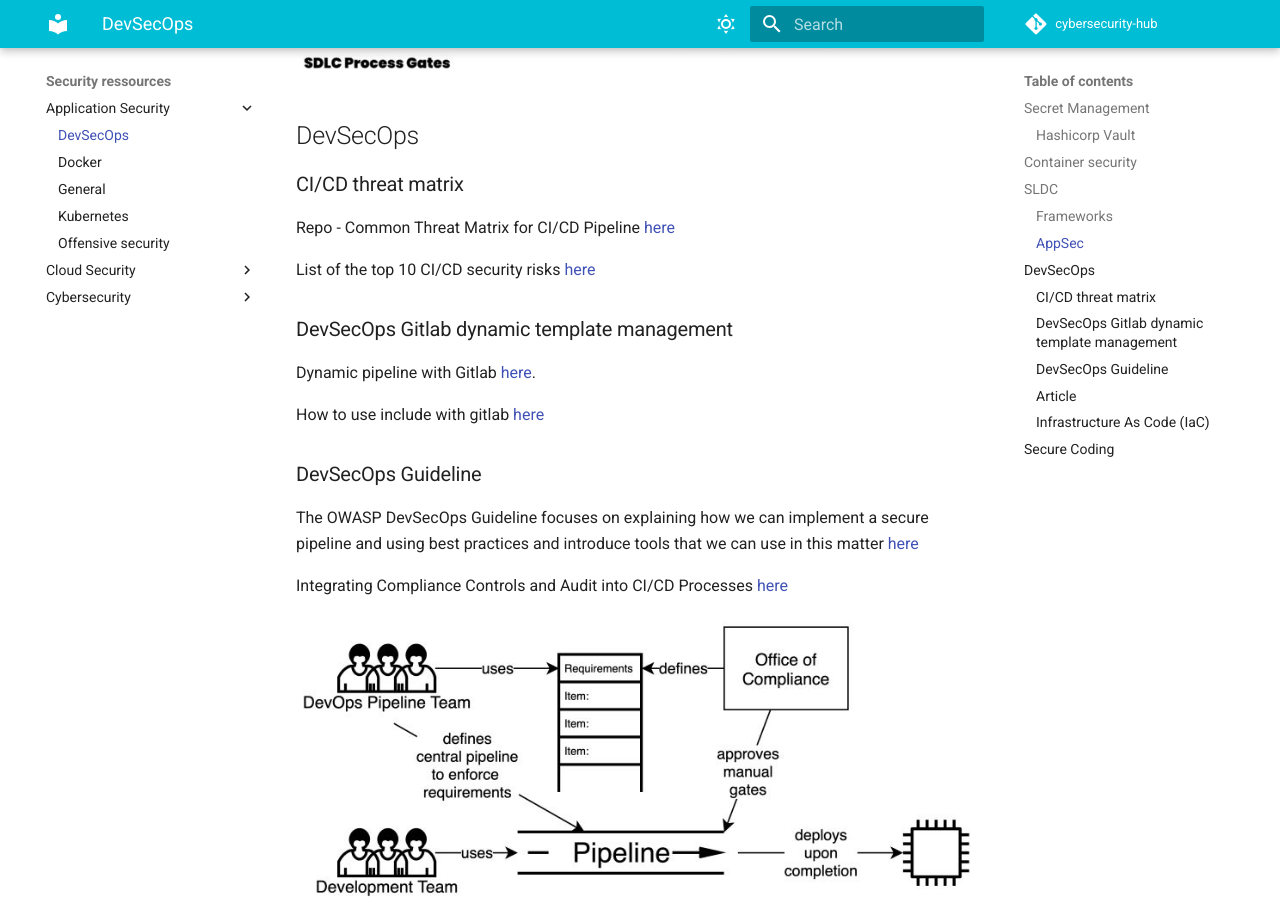
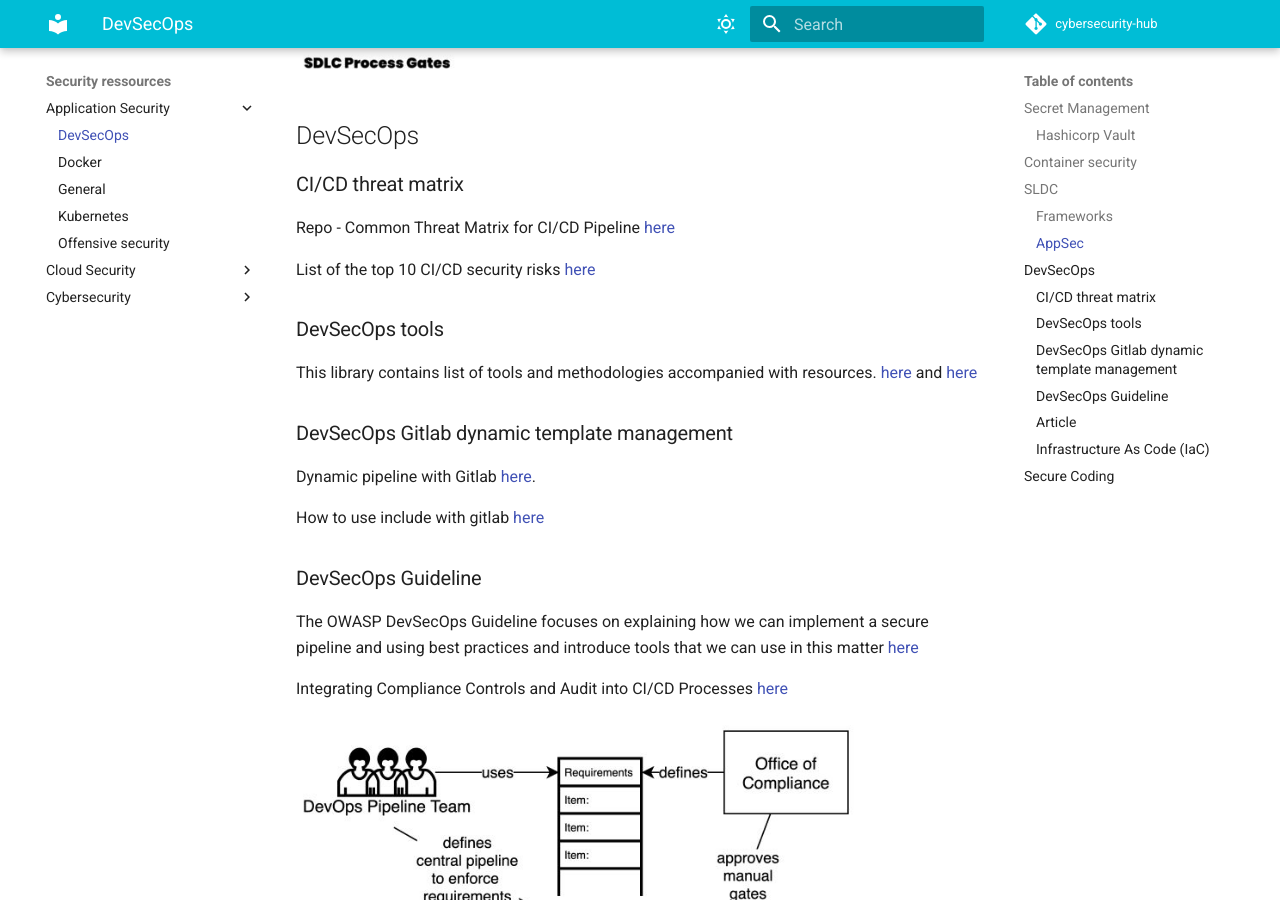
Before and after one commit to adamtaj/cybersecurity-hub, an MkDocs documentation site: the page built from docs/Security ressources/Application Security/DevSecOps.md, in a window 1280 px wide and 900 px high, scrolled down 1083 px. Built offline with MkDocs 1.6.1 and Material for MkDocs 9.7.7, drawn with Linux system fonts in a browser that asks for light colours; comment, search, counter and statistics services are not loaded.

Commit message:
Add more content

```diff
--- a/docs/Security ressources/Application Security/DevSecOps.md
+++ b/docs/Security ressources/Application Security/DevSecOps.md
@@ -34,6 +34,12 @@ Repo - Common Threat Matrix for CI/CD Pipeline [here](https://github.com/rung/th
 
 List of the top 10 CI/CD security risks [here](https://www.cidersecurity.io/top-10-cicd-security-risks/)
 
+### DevSecOps tools
+
+This library contains list of tools and methodologies accompanied with resources. [here](https://github.com/sottlmarek/DevSecOps) and [here](https://github.com/TaptuIT/awesome-devsecops)
+
+
+
 ### DevSecOps Gitlab dynamic template management
 
 Dynamic pipeline with Gitlab [here](https://www.objectif-libre.com/fr/blog/2021/02/23/une-nouvelle-ere-pour-gitlab-ci-pipelines-dynamiques/).
```
